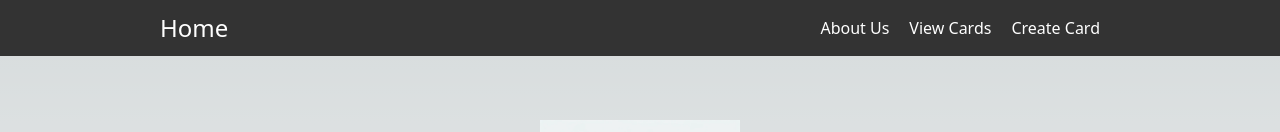
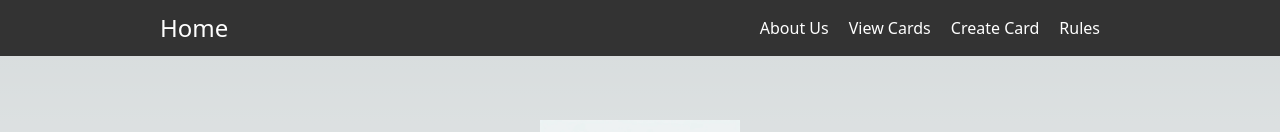
Before and after one commit to StygSoftworks/CultureWars, a Next.js app: page / in a window 1280 px wide. Shown: the top 132 px of the page. Built offline with nearby package versions, Linux system fonts and the light colour scheme.

Commit message:
add rules2

```diff
--- a/components/Layout.js
+++ b/components/Layout.js
@@ -22,6 +22,9 @@ const Layout = ({ children }) => {
                 </li>
                 <li>
                 <Link href="/createcard">Create Card</Link>
+                </li>
+                <li>
+                <Link href="/rules">Rules</Link>
                 </li>
 
               {/* Add more navigation links here */}
```
